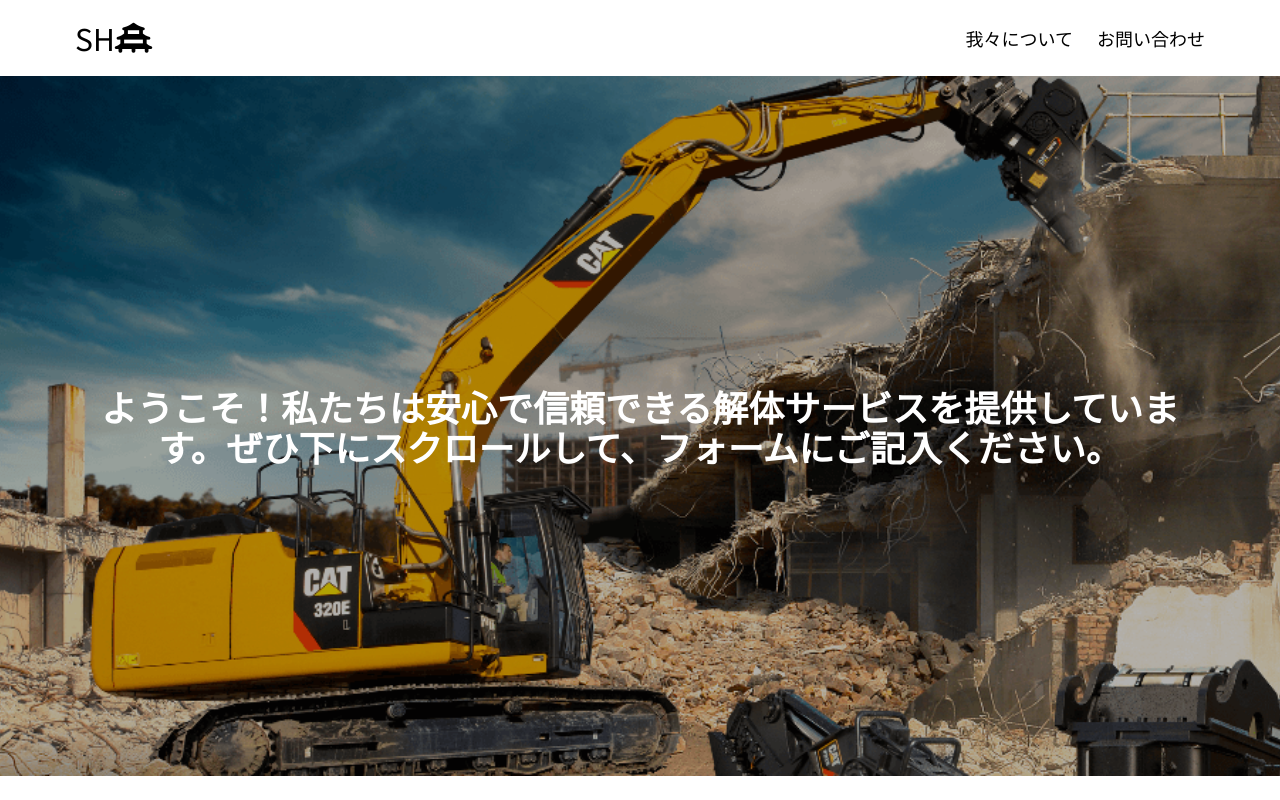
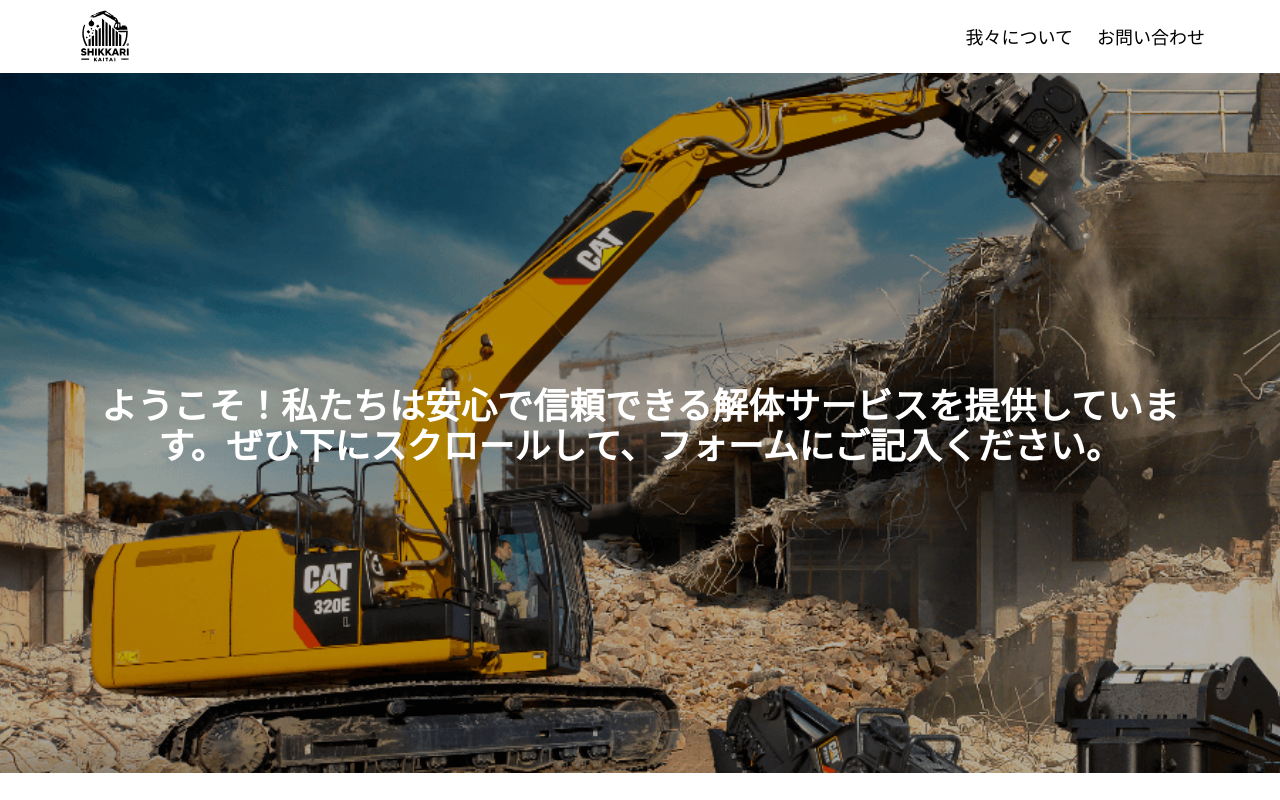
Before and after one commit to XumoyunObid/demolition-comp, a React (Vite) app: page / in a window 1280 px wide. Shown: the top 800 px of the page. Built offline with nearby package versions, Linux system fonts and the light colour scheme.

Commit message:
logo added

```diff
--- a/index.html
+++ b/index.html
@@ -2,7 +2,7 @@
 <html lang="en">
   <head>
     <meta charset="UTF-8" />
-    <link rel="icon" type="image/svg+xml" href="/vite.svg" />
+    <link rel="icon" type="image/svg+xml" href="/logo.svg" />
     <link href="https://fonts.googleapis.com/css2?family=Noto+Sans+JP:wght@400;500;700&display=swap" rel="stylesheet">
     <meta name="viewport" content="width=device-width, initial-scale=1.0" />
     <title>Shikkari kaitai</title>
--- a/package.json
+++ b/package.json
@@ -25,6 +25,7 @@
     "react-calendly": "^4.3.1",
     "react-dom": "^18.2.0",
     "react-leaflet": "^4.2.1",
+    "react-query": "^3.39.3",
     "react-redux": "^9.1.2",
     "react-router-dom": "^6.26.1",
     "react-scroll": "^1.9.0",
--- /dev/null
+++ b/src/Config/query-client.js
@@ -0,0 +1,5 @@
+import { QueryClient } from "react-query";
+
+export const clientQuery = new QueryClient({
+  defaultOptions: { queries: { refetchOnWindowFocus: false } },
+});
--- /dev/null
+++ b/src/Config/request.js
@@ -0,0 +1,3 @@
+import axios from "axios";
+
+export const request = axios.create({ baseURL: "http://45.130.148.160:5555"});
--- a/src/Layout/Header/Header.jsx
+++ b/src/Layout/Header/Header.jsx
@@ -2,6 +2,7 @@
 import { Link as RouterLink, useNavigate, useLocation } from "react-router-dom";
 import { Link } from "react-scroll";
 import Bar from "./Bar/Bar";
+import logo from '/logo.svg'
 
 const Header = () => {
   const [show, setShow] = useState(false);
@@ -19,11 +20,9 @@
 
   return (
     <div>
-      <div className="container flex items-center justify-between py-5">
+      <div className="container flex items-center justify-between py-2">
         <RouterLink to="/" className="flex items-center">
-          {/* <img className="w-[120px]" src={logo} alt="" /> */}
-          <p className="text-3xl">SH</p>{" "}
-          <i className="fa-solid fa-vihara text-3xl"></i>
+          <img className="w-[60px]" src={logo} alt="" />
         </RouterLink>
         <ul className="lg:flex items-center gap-6 hidden">
           <li className="hover:underline">
```
Also changed, not shown: public/logo.svg (added), 1 other file (tests, documents, lock files or other folders).
